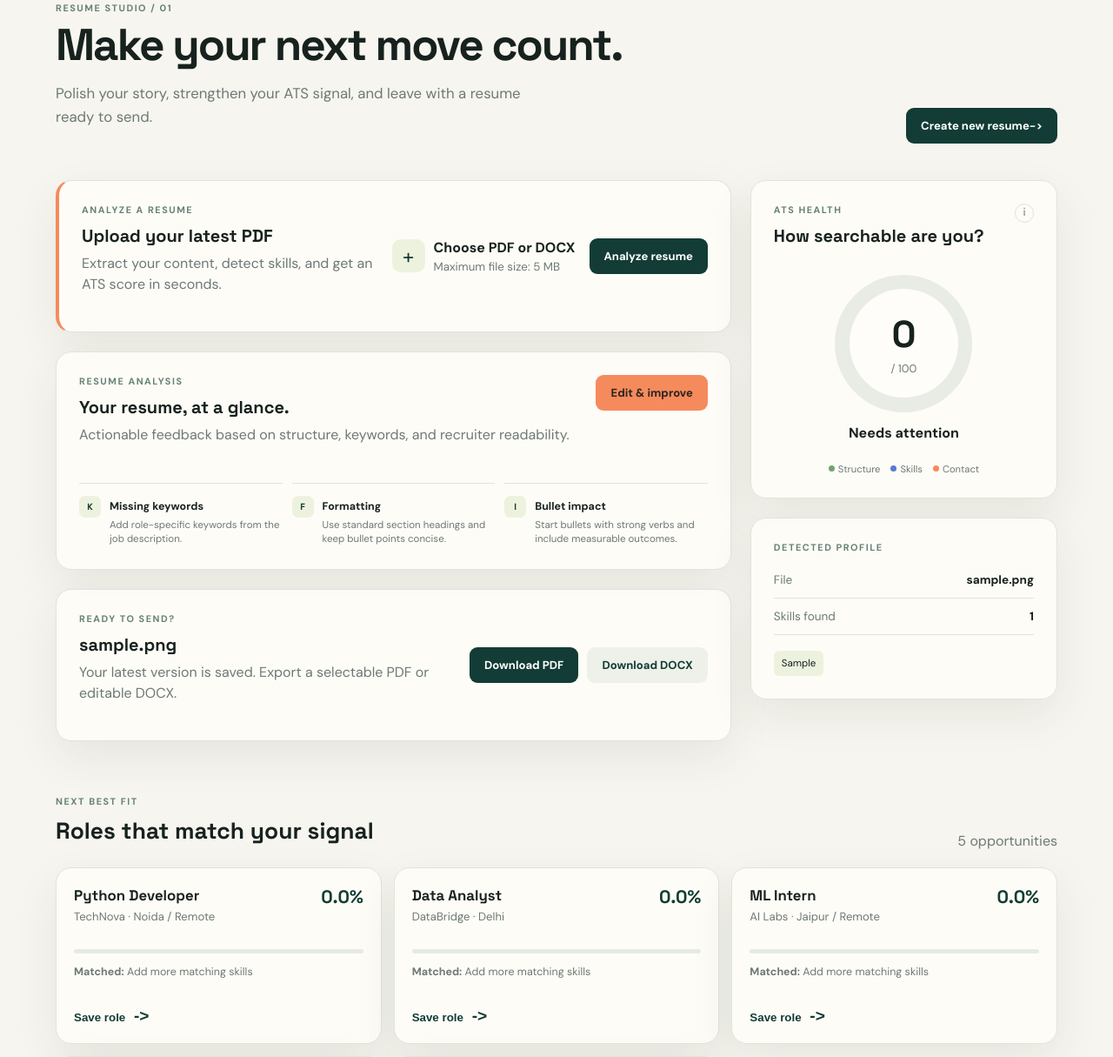
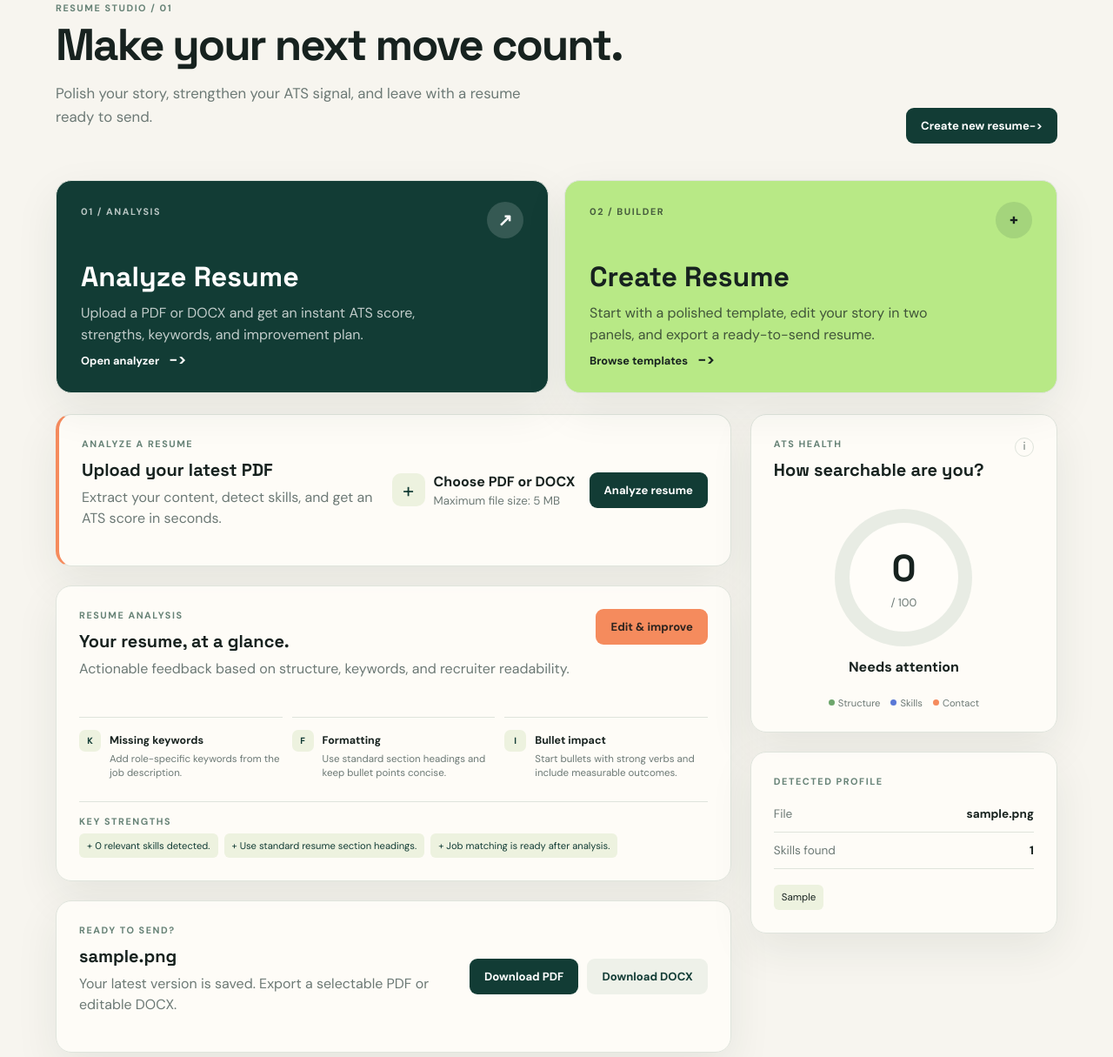
Before and after one commit to AarishNasim/AI-Resume-Analyzer, a Flask app: page /dashboard?focus=analyze in a window 1280 px wide. Shown: the part 136-1351 px from the top of the page at 87% size. Run offline with Flask 3, Linux system fonts and the light colour scheme; the visitor is signed in with stand-in values (Sample User, id 1); data comes from the database, SQL or seed files in the repository; tables that the repository leaves empty hold one stand-in row (values such as "Sample post").

Commit message:
update dashboard and resume flow

```diff
--- a/app.py
+++ b/app.py
@@ -111,6 +111,7 @@ def template_text(template_key):
 
 def builder_text(form):
     sections = [
+        ('TARGET ROLE', form.get('target_role', '')),
         ('PROFESSIONAL SUMMARY', form.get('summary', '')),
         ('EXPERIENCE', form.get('experience', '')),
         ('EDUCATION', form.get('education', '')),
@@ -121,8 +122,20 @@ def builder_text(form):
     return '\n\n'.join([personal] + [f'{title}\n{value}' for title, value in sections if value.strip()])
 
 def builder_values(resume):
-    text = resume['resume_text'] if resume else ''
-    return {'full_name': '', 'email': '', 'phone': '', 'links': '', 'summary': text, 'experience': '', 'education': '', 'projects': '', 'skills': resume['skills'] if resume else ''}
+    if resume:
+        return {'full_name': '', 'email': '', 'phone': '', 'links': '', 'target_role': '', 'summary': resume['resume_text'], 'experience': '', 'education': '', 'projects': '', 'skills': resume['skills'] or ''}
+    return {
+        'full_name': 'Aarish Nasim',
+        'email': 'aarish.nasim@example.com',
+        'phone': '+91 98765 43210',
+        'links': 'linkedin.com/in/aarishnasim | github.com/aarishnasim',
+        'target_role': 'Software Engineer / AI-ML Engineer',
+        'summary': 'Software engineer focused on building reliable AI-powered products and scalable web experiences.',
+        'experience': 'Software Engineer Intern | TechNova | 2024 - Present\n- Built Flask APIs and WebSocket workflows that improved response time by 32%.\n- Shipped machine learning features from prototype to production.',
+        'education': 'B.Tech Computer Science and Engineering | State University | 2025',
+        'projects': 'Resume Atlas | Built an ATS-aware resume platform with Flask, React patterns, and PDF export.\nSmart Recommender | Designed a machine learning recommendation pipeline for skills and job matching.',
+        'skills': 'Python, JavaScript, Flask, React, SQL, Machine Learning, WebSockets',
+    }
 
 @app.route('/')
 def home(): return render_template('index.html')
@@ -172,21 +185,45 @@ def dashboard():
         'formatting': 'Use standard section headings and keep bullet points concise.' if ats < 85 else 'Your structure is easy for ATS systems to scan.',
         'impact': 'Start bullets with strong verbs and include measurable outcomes.' if ats < 90 else 'Your bullets show clear impact.',
     }
-    return render_template('dashboard.html', name=session['name'], resume=resume, results=results, ats=ats, templates=RESUME_TEMPLATES, active_template=active_template, feedback=feedback)
+    strengths = [
+        f'{len(extract_skills(resume["resume_text"]))} relevant skills detected.' if resume else 'Upload a resume to detect your strongest skills.',
+        'Readable section hierarchy found.' if resume and ats >= 50 else 'Use standard resume section headings.',
+        'Job matching is ready after analysis.' if resume else 'Your analysis will unlock job matching.',
+    ]
+    return render_template('dashboard.html', name=session['name'], resume=resume, results=results, ats=ats, templates=RESUME_TEMPLATES, active_template=active_template, feedback=feedback, strengths=strengths, focus=request.args.get('focus', ''))
+
+@app.route('/analyze')
+def analyze():
+    if 'user_id' not in session: return redirect(url_for('login'))
+    return redirect(url_for('dashboard', focus='analyze') + '#analyze-panel')
 
 @app.route('/upload', methods=['POST'])
+@app.route('/api/upload', methods=['POST'])
 def upload():
-    if 'user_id' not in session: return redirect(url_for('login'))
+    is_api = request.path == '/api/upload'
+    if 'user_id' not in session:
+        if is_api: return jsonify({'error': 'Please log in first.'}), 401
+        return redirect(url_for('login'))
     file=request.files.get('resume')
-    if not file or not file.filename: flash('Please choose a PDF or DOCX resume.','error'); return redirect(url_for('dashboard'))
+    if not file or not file.filename:
+        if is_api: return jsonify({'error': 'Please choose a PDF or DOCX resume.'}), 400
+        flash('Please choose a PDF or DOCX resume.','error'); return redirect(url_for('dashboard'))
     ext=file.filename.rsplit('.',1)[-1].lower() if '.' in file.filename else ''
-    if ext not in ALLOWED: flash('Only PDF and DOCX files are allowed.','error'); return redirect(url_for('dashboard'))
+    if ext not in ALLOWED:
+        if is_api: return jsonify({'error': 'Only PDF and DOCX files are allowed.'}), 400
+        flash('Only PDF and DOCX files are allowed.','error'); return redirect(url_for('dashboard'))
     filename=secure_filename(file.filename); path=os.path.join(UPLOADS, filename); file.save(path)
     try: text=extract_text(path)
-    except Exception as e: flash(f'Could not read resume: {e}','error'); return redirect(url_for('dashboard'))
-    if not text.strip(): flash('No readable text found in the resume.','error'); return redirect(url_for('dashboard'))
+    except Exception as e:
+        if is_api: return jsonify({'error': f'Could not read resume: {e}'}), 400
+        flash(f'Could not read resume: {e}','error'); return redirect(url_for('dashboard'))
+    if not text.strip():
+        if is_api: return jsonify({'error': 'No readable text found in the resume.'}), 400
+        flash('No readable text found in the resume.','error'); return redirect(url_for('dashboard'))
     skills=extract_skills(text)
     con=db(); con.execute('DELETE FROM resumes WHERE user_id=?',(session['user_id'],)); con.execute('INSERT INTO resumes(user_id,filename,resume_text,skills,source_path,source_type) VALUES(?,?,?,?,?,?)',(session['user_id'],filename,text,', '.join(skills),path,ext)); con.commit(); con.close()
+    if is_api:
+        return jsonify({'status': 'ok', 'skills': skills, 'ats_score': ats_score(text), 'redirect': url_for('dashboard')})
     flash(f'Resume analyzed. Found {len(skills)} skills.','success'); return redirect(url_for('dashboard'))
 
 @app.route('/update-resume', methods=['POST'])
@@ -207,6 +244,11 @@ def update_resume():
 def template_gallery():
     if 'user_id' not in session: return redirect(url_for('login'))
     return render_template('template_gallery.html', template_groups=template_choices(), templates=TEMPLATES)
+
+@app.route('/builder')
+def builder_index():
+    if 'user_id' not in session: return redirect(url_for('login'))
+    return redirect(url_for('template_gallery'))
 
 @app.route('/builder/<template_id>', methods=['GET', 'POST'])
 def builder(template_id):
--- a/static/css/style.css
+++ b/static/css/style.css
@@ -28,6 +28,13 @@ a { color: var(--deep); }
 .subheading { font-size: 1.05rem; color: var(--muted); max-width: 560px; line-height: 1.6; }
 .eyebrow { color: #668276; letter-spacing: .14em; font-size: .68rem; font-weight: 700; margin-bottom: 10px; }
 .muted { color: var(--muted); line-height: 1.5; }
+.dashboard-actions { display: grid; grid-template-columns: repeat(2, 1fr); gap: 18px; margin-bottom: 24px; }
+.dashboard-action { min-height: 245px; padding: 28px; position: relative; overflow: hidden; border-radius: 18px; color: var(--ink); text-decoration: none; border: 1px solid var(--line); box-shadow: var(--shadow); transition: transform .2s, box-shadow .2s; }
+.dashboard-action:hover { transform: translateY(-4px); box-shadow: 0 24px 55px rgba(25, 48, 39, .14); }
+.analyze-action { background: var(--deep); color: #fff; } .create-action { background: var(--green); }
+.action-kicker { display: block; font: 700 .68rem 'DM Sans'; letter-spacing: .14em; opacity: .7; }
+.action-icon { position: absolute; top: 24px; right: 28px; display: grid; place-items: center; width: 42px; height: 42px; border-radius: 50%; background: rgba(255,255,255,.15); font: 700 1.25rem 'Space Grotesk'; }
+.create-action .action-icon { background: rgba(18,60,53,.12); } .dashboard-action h2 { font-size: 2rem; margin: 48px 0 10px; } .dashboard-action p { max-width: 390px; color: inherit; opacity: .74; line-height: 1.55; } .dashboard-action strong { position: absolute; bottom: 27px; font-size: .8rem; } .dashboard-action strong span { margin-left: 8px; font-size: 1.1rem; }
 .button { display: inline-flex; align-items: center; justify-content: center; border: 0; border-radius: 9px; padding: 12px 17px; font: 700 .82rem 'DM Sans', sans-serif; text-decoration: none; cursor: pointer; white-space: nowrap; }
 .button-dark { background: var(--deep); color: #fff; }
 .button-accent { background: var(--orange); color: #2e241f; }
@@ -43,6 +50,7 @@ a { color: var(--deep); }
 .upload-dropzone { display: flex; align-items: center; gap: 10px; cursor: pointer; min-width: 215px; }
 .upload-dropzone input { display: none; }
 .upload-dropzone small { display: block; color: var(--muted); margin-top: 3px; }
+.analysis-collapsed { display: none; } .analysis-collapsed:target { display: flex; }
 .upload-form { display: flex; align-items: center; gap: 12px; }
 .file-picker { display: flex; align-items: center; gap: 10px; cursor: pointer; }
 .file-picker input { display: none; }
@@ -81,6 +89,7 @@ a { color: var(--deep); }
 .detail-row strong { max-width: 170px; overflow: hidden; text-overflow: ellipsis; white-space: nowrap; }
 .skill-list { display: flex; flex-wrap: wrap; gap: 6px; margin-top: 18px; }
 .skill-list span { font-size: .72rem; padding: 7px 9px; background: #edf2df; border-radius: 6px; }
+.strengths { border-top: 1px solid var(--line); margin-top: 24px; padding-top: 15px; display: flex; flex-wrap: wrap; gap: 7px; } .strengths .eyebrow { flex-basis: 100%; margin-bottom: 0; } .strengths span { color: var(--deep); background: #edf2df; border-radius: 6px; padding: 7px 9px; font-size: .7rem; }
 .jobs-section, .formats-section { margin-top: 62px; }
 .section-heading { align-items: end; margin-bottom: 18px; }
 .section-heading h2 { font-size: 1.65rem; }
@@ -124,7 +133,7 @@ a { color: var(--deep); }
 .category-tabs { display: flex; gap: 8px; overflow-x: auto; padding-bottom: 20px; margin-bottom: 18px; } .category-tab { border: 1px solid var(--line); border-radius: 20px; background: var(--white); color: var(--muted); padding: 10px 15px; font: 700 .76rem 'DM Sans'; cursor: pointer; white-space: nowrap; } .category-tab.active, .category-tab:hover { color: var(--deep); background: var(--green); border-color: var(--green); }
 .gallery-grid { display: grid; grid-template-columns: repeat(3, 1fr); gap: 18px; }
 .template-card { background: var(--white); border: 1px solid var(--line); border-radius: 16px; overflow: hidden; box-shadow: 0 10px 28px rgba(25, 48, 39, .05); transition: transform .2s, box-shadow .2s; } .template-card:hover { transform: translateY(-4px); box-shadow: var(--shadow); }
-.template-preview { height: 205px; background: #f1f3ed; margin: 14px 14px 0; padding: 24px; position: relative; overflow: hidden; border: 1px solid var(--line); color: var(--accent); } .preview-name { font: 700 1rem var(--resume-font, 'Space Grotesk'); letter-spacing: .06em; } .preview-rule { width: 72%; height: 5px; background: var(--accent); margin: 10px 0 18px; } .preview-body { width: 62%; } .preview-body span { display: block; height: 6px; background: #c7d1c9; margin: 9px 0; } .preview-body span:nth-child(3) { width: 70%; } .preview-side { position: absolute; right: 18px; top: 26px; width: 25%; } .preview-side i { display: block; height: 5px; background: color-mix(in srgb, var(--accent) 45%, white); margin: 9px 0; } .layout-sidebar-left .preview-side, .layout-sidebar-right .preview-side { top: 0; height: 100%; width: 26%; background: color-mix(in srgb, var(--accent) 12%, white); padding: 22px 12px; } .layout-sidebar-left .preview-side { left: 0; right: auto; } .layout-sidebar-right .preview-side { right: 0; } .layout-sidebar-left .preview-body { margin-left: 32%; } .layout-sidebar-right .preview-body { width: 55%; } .layout-timeline .preview-body span { border-left: 3px solid var(--accent); padding-left: 8px; } .layout-publication { font-family: 'Libre Baskerville', serif; } .layout-publication .preview-rule { height: 1px; }
+.template-preview { height: 205px; background: #f1f3ed; margin: 14px 14px 0; padding: 24px; position: relative; overflow: hidden; border: 1px solid var(--line); color: var(--accent); } .preview-name { font: 700 1rem var(--resume-font, 'Space Grotesk'); letter-spacing: .06em; } .preview-rule { width: 72%; height: 5px; background: var(--accent); margin: 10px 0 12px; } .preview-role { color: #60716b; font-size: .52rem; font-weight: 700; max-width: 70%; } .preview-body { width: 62%; margin-top: 13px; } .preview-body span { display: block; height: 6px; color: #6d7d76; font-size: .48rem; background: #c7d1c9; margin: 9px 0; } .preview-side { position: absolute; right: 18px; top: 26px; width: 25%; } .preview-side i { display: block; height: 5px; background: color-mix(in srgb, var(--accent) 45%, white); margin: 9px 0; } .layout-sidebar-left .preview-side, .layout-sidebar-right .preview-side { top: 0; height: 100%; width: 26%; background: color-mix(in srgb, var(--accent) 12%, white); padding: 22px 12px; } .layout-sidebar-left .preview-side { left: 0; right: auto; } .layout-sidebar-right .preview-side { right: 0; } .layout-sidebar-left .preview-body { margin-left: 32%; } .layout-sidebar-right .preview-body { width: 55%; } .layout-timeline .preview-body span { border-left: 3px solid var(--accent); padding-left: 8px; } .layout-publication { font-family: 'Libre Baskerville', serif; } .layout-publication .preview-rule { height: 1px; }
 .template-info { padding: 19px; } .template-title { display: flex; justify-content: space-between; gap: 12px; } .template-title .eyebrow { margin-bottom: 5px; } .template-title h2 { font-size: 1.1rem; } .template-number { color: var(--muted); font: 700 .7rem 'Space Grotesk'; } .template-info > p { color: var(--muted); font-size: .8rem; line-height: 1.45; min-height: 36px; } .template-meta { display: flex; flex-wrap: wrap; gap: 5px; margin: 15px 0; } .template-meta span { background: #edf2df; color: var(--deep); padding: 5px 7px; border-radius: 4px; font-size: .65rem; } .select-template { width: 100%; }
 .builder-shell { min-height: 100vh; background: #e9eee7; } .builder-nav { display: flex; align-items: center; gap: 20px; font-size: .8rem; } .builder-nav a { color: var(--deep); font-weight: 700; text-decoration: none; } .template-chip { color: var(--deep); background: color-mix(in srgb, var(--accent) 20%, white); border: 1px solid color-mix(in srgb, var(--accent) 50%, white); padding: 8px 11px; border-radius: 15px; font-weight: 700; }
 .builder-layout { max-width: 1450px; margin: 0 auto; padding: 45px max(4vw, 22px); display: grid; grid-template-columns: minmax(340px, .8fr) minmax(480px, 1.2fr); gap: 30px; align-items: start; } .builder-form-panel { max-width: 630px; } .builder-heading { margin-bottom: 30px; } .builder-heading h1 { font-size: 2.7rem; } .form-step { background: var(--white); border: 1px solid var(--line); border-radius: 14px; padding: 22px; margin-bottom: 14px; box-shadow: 0 8px 22px rgba(25, 48, 39, .04); } .step-title { display: flex; gap: 13px; align-items: start; margin-bottom: 17px; } .step-title > span { display: grid; place-items: center; width: 27px; height: 27px; border-radius: 7px; color: var(--deep); background: var(--green); font: 700 .7rem 'Space Grotesk'; } .step-title h2 { margin-bottom: 3px; } .step-title p { color: var(--muted); font-size: .76rem; margin: 0; }
--- a/templates/dashboard.html
+++ b/templates/dashboard.html
@@ -20,11 +20,19 @@
             <a class="button button-dark" href="{{url_for('template_gallery')}}">Create new resume <span>-></span></a>
         </header>
         {% with messages=get_flashed_messages(with_categories=true) %}{% for c,m in messages %}<div class="msg {{c}}">{{m}}</div>{% endfor %}{% endwith %}
+        <section class="dashboard-actions" aria-label="Resume actions">
+            <a class="dashboard-action analyze-action" href="{{url_for('analyze')}}">
+                <span class="action-kicker">01 / ANALYSIS</span><span class="action-icon">↗</span><h2>Analyze Resume</h2><p>Upload a PDF or DOCX and get an instant ATS score, strengths, keywords, and improvement plan.</p><strong>Open analyzer <span>-></span></strong>
+            </a>
+            <a class="dashboard-action create-action" href="{{url_for('template_gallery')}}">
+                <span class="action-kicker">02 / BUILDER</span><span class="action-icon">+</span><h2>Create Resume</h2><p>Start with a polished template, edit your story in two panels, and export a ready-to-send resume.</p><strong>Browse templates <span>-></span></strong>
+            </a>
+        </section>
         <section class="studio-grid">
             <div class="editor-column">
-                <div class="panel upload-resume-card"><div><p class="eyebrow">ANALYZE A RESUME</p><h2>Upload your latest PDF</h2><p class="muted">Extract your content, detect skills, and get an ATS score in seconds.</p></div><form action="{{url_for('upload')}}" method="post" enctype="multipart/form-data" class="resume-upload-form"><label class="upload-dropzone"><span class="file-icon">+</span><span><strong id="file-name">Choose PDF or DOCX</strong><small>Maximum file size: 5 MB</small></span><input id="resume-file" type="file" name="resume" accept=".pdf,.docx" required></label><button class="button button-dark" type="submit">Analyze resume</button></form></div>
+                <div class="panel upload-resume-card{% if focus != 'analyze' and resume %} analysis-collapsed{% endif %}" id="analyze-panel"><div><p class="eyebrow">ANALYZE A RESUME</p><h2>Upload your latest PDF</h2><p class="muted">Extract your content, detect skills, and get an ATS score in seconds.</p></div><form action="{{url_for('upload')}}" method="post" enctype="multipart/form-data" class="resume-upload-form"><label class="upload-dropzone"><span class="file-icon">+</span><span><strong id="file-name">Choose PDF or DOCX</strong><small>Maximum file size: 5 MB</small></span><input id="resume-file" type="file" name="resume" accept=".pdf,.docx" required></label><button class="button button-dark" type="submit">Analyze resume</button></form></div>
                 {% if resume %}
-                <div class="panel analysis-card"><div class="analysis-header"><div><p class="eyebrow">RESUME ANALYSIS</p><h2>Your resume, at a glance.</h2><p class="muted">Actionable feedback based on structure, keywords, and recruiter readability.</p></div><a class="button button-accent" href="{{url_for('builder', template_id=active_template.id)}}">Edit &amp; improve</a></div><div class="feedback-grid"><div class="feedback-item"><span class="feedback-icon">K</span><div><strong>Missing keywords</strong><p>{{feedback.keywords}}</p></div></div><div class="feedback-item"><span class="feedback-icon">F</span><div><strong>Formatting</strong><p>{{feedback.formatting}}</p></div></div><div class="feedback-item"><span class="feedback-icon">I</span><div><strong>Bullet impact</strong><p>{{feedback.impact}}</p></div></div></div></div>
+                <div class="panel analysis-card"><div class="analysis-header"><div><p class="eyebrow">RESUME ANALYSIS</p><h2>Your resume, at a glance.</h2><p class="muted">Actionable feedback based on structure, keywords, and recruiter readability.</p></div><a class="button button-accent" href="{{url_for('builder', template_id=active_template.id)}}">Edit &amp; improve</a></div><div class="feedback-grid"><div class="feedback-item"><span class="feedback-icon">K</span><div><strong>Missing keywords</strong><p>{{feedback.keywords}}</p></div></div><div class="feedback-item"><span class="feedback-icon">F</span><div><strong>Formatting</strong><p>{{feedback.formatting}}</p></div></div><div class="feedback-item"><span class="feedback-icon">I</span><div><strong>Bullet impact</strong><p>{{feedback.impact}}</p></div></div></div><div class="strengths"><p class="eyebrow">KEY STRENGTHS</p>{% for strength in strengths %}<span>+ {{strength}}</span>{% endfor %}</div></div>
                 <div class="panel action-panel"><div><p class="eyebrow">READY TO SEND?</p><h2>{{resume.filename}}</h2><p class="muted">Your latest version is saved. Export a selectable PDF or editable DOCX.</p></div><div class="editor-actions"><a class="button button-dark" href="{{url_for('download_pdf')}}">Download PDF</a><a class="button button-light" href="{{url_for('download_resume')}}">Download DOCX</a></div></div>
                 {% endif %}
             </div>
```
Also changed, not shown: templates/builder.html (+37 -2 lines), templates/index.html (+1 -1 lines), templates/template_gallery.html (+6 -2 lines).
